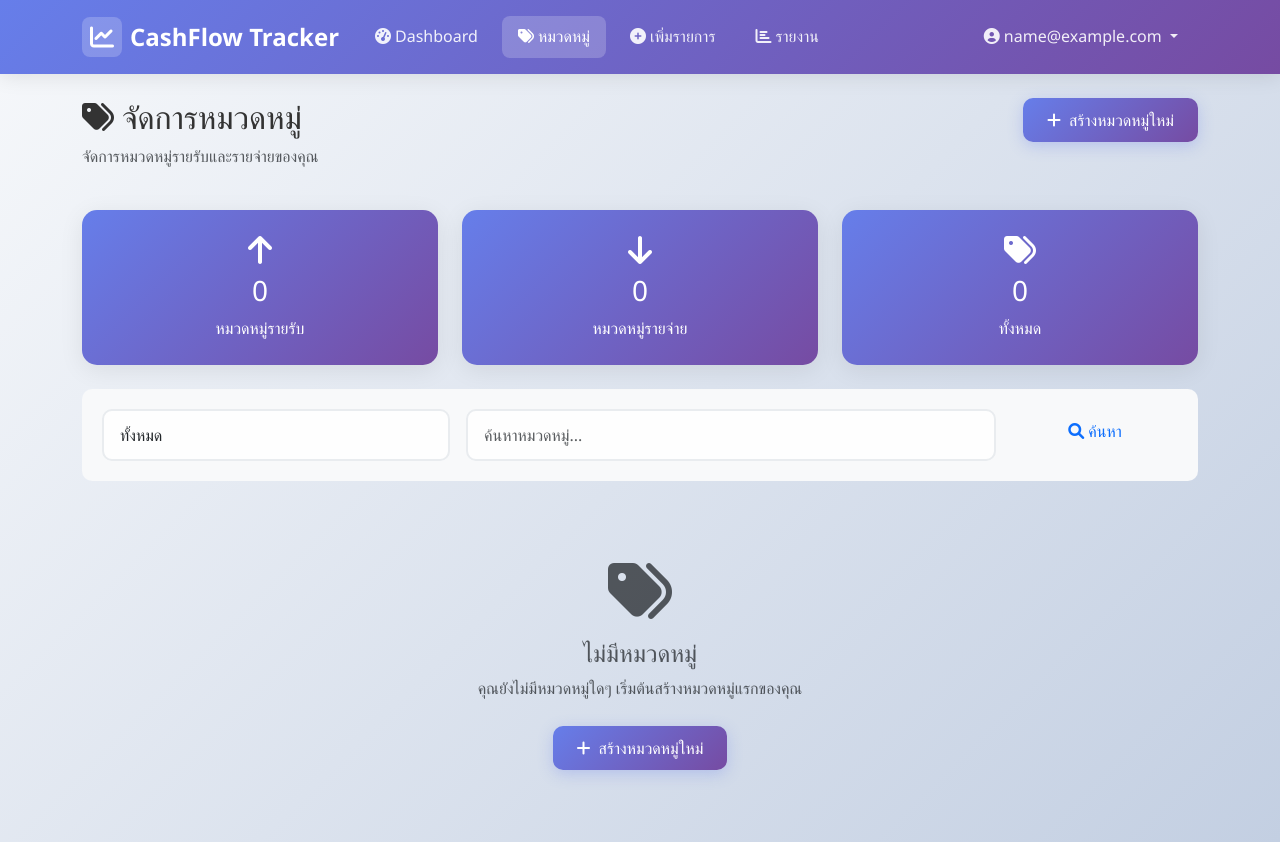
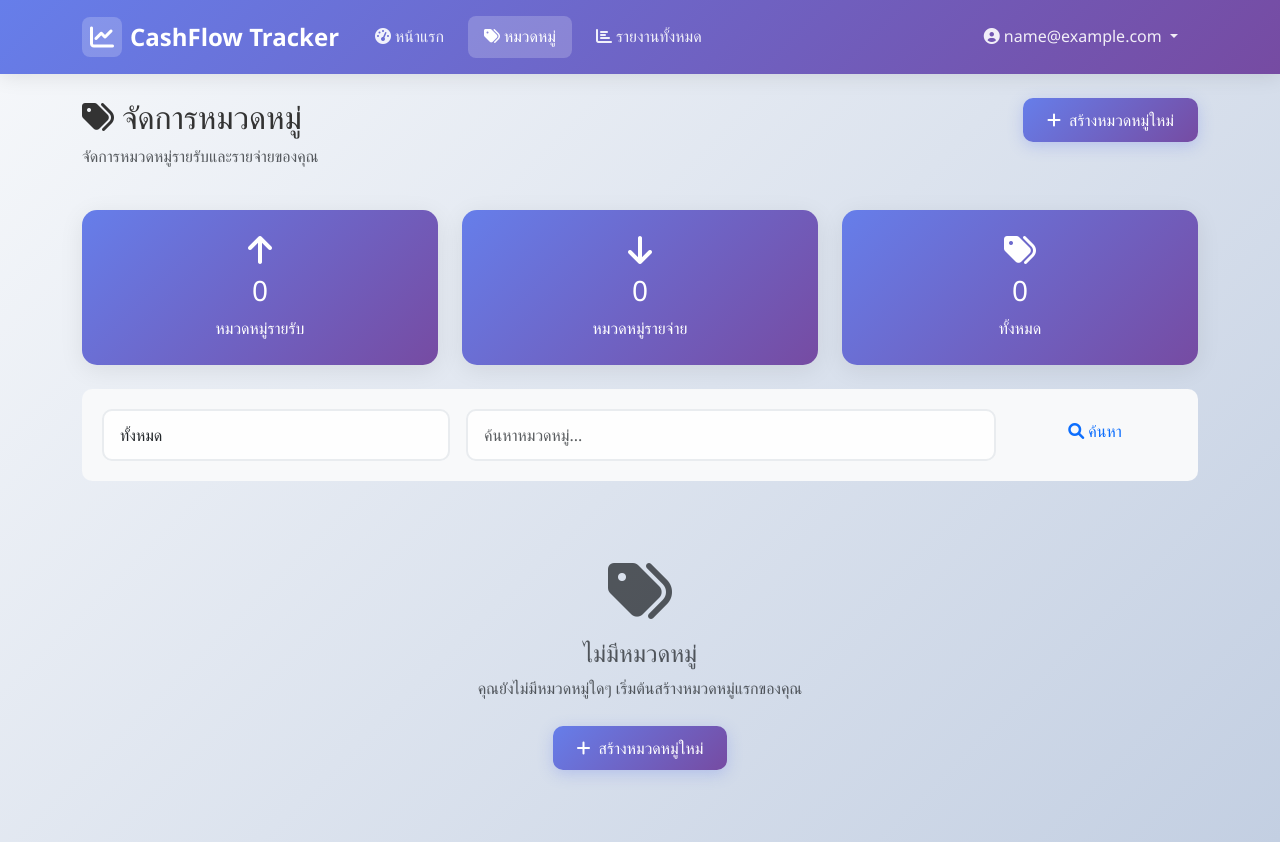
Before and after one commit to Jirasak-Thongpila/CashFlow-Tracker, a Django app: page /categories/ in a window 1280 px wide. Run offline with Django 5.2, Linux system fonts and the light colour scheme; the visitor is signed in with stand-in values (Sample User, id 1); data that the repository does not hold is empty.

Commit message:
Add a button that goes to the "transaction_list" page.

```diff
--- a/CashFlow_Tracker/settings.py
+++ b/CashFlow_Tracker/settings.py
@@ -132,7 +132,7 @@ USE_TZ = True
 # https://docs.djangoproject.com/en/5.2/howto/static-files/
 
 STATIC_URL = 'static/'
-STATICFILES_DIRS = [Path.joinpath(BASE_DIR, 'static')]
+STATICFILES_DIRS = [Path.joinpath(BASE_DIR, 'statics')]
 STATIC_ROOT = Path.joinpath(BASE_DIR, 'staticfiles_build', 'static')
 
 # Default primary key field type
--- a/templates/base.html
+++ b/templates/base.html
@@ -360,7 +360,7 @@
                 <ul class="navbar-nav me-auto">
                     <li class="nav-item">
                         <a class="nav-link {% if request.resolver_match.url_name == 'dashboard' %}active{% endif %}" href="{% url 'dashboard' %}">
-                            <i class="fas fa-tachometer-alt me-1"></i>Dashboard
+                            <i class="fas fa-tachometer-alt me-1"></i>หน้าแรก
                         </a>
                     </li>
                     <li class="nav-item">
@@ -369,13 +369,8 @@
                         </a>
                     </li>
                     <li class="nav-item">
-                        <a class="nav-link" href="#">
-                            <i class="fas fa-plus-circle me-1"></i>เพิ่มรายการ
-                        </a>
-                    </li>
-                    <li class="nav-item">
-                        <a class="nav-link" href="#">
-                            <i class="fas fa-chart-bar me-1"></i>รายงาน
+                        <a class="nav-link {% if request.resolver_match.url_name == 'transaction_list' %}active{% endif %}" href="{% url 'transaction_list' %}">
+                            <i class="fas fa-chart-bar me-1"></i>รายงานทั้งหมด
                         </a>
                     </li>
                 </ul>
```
